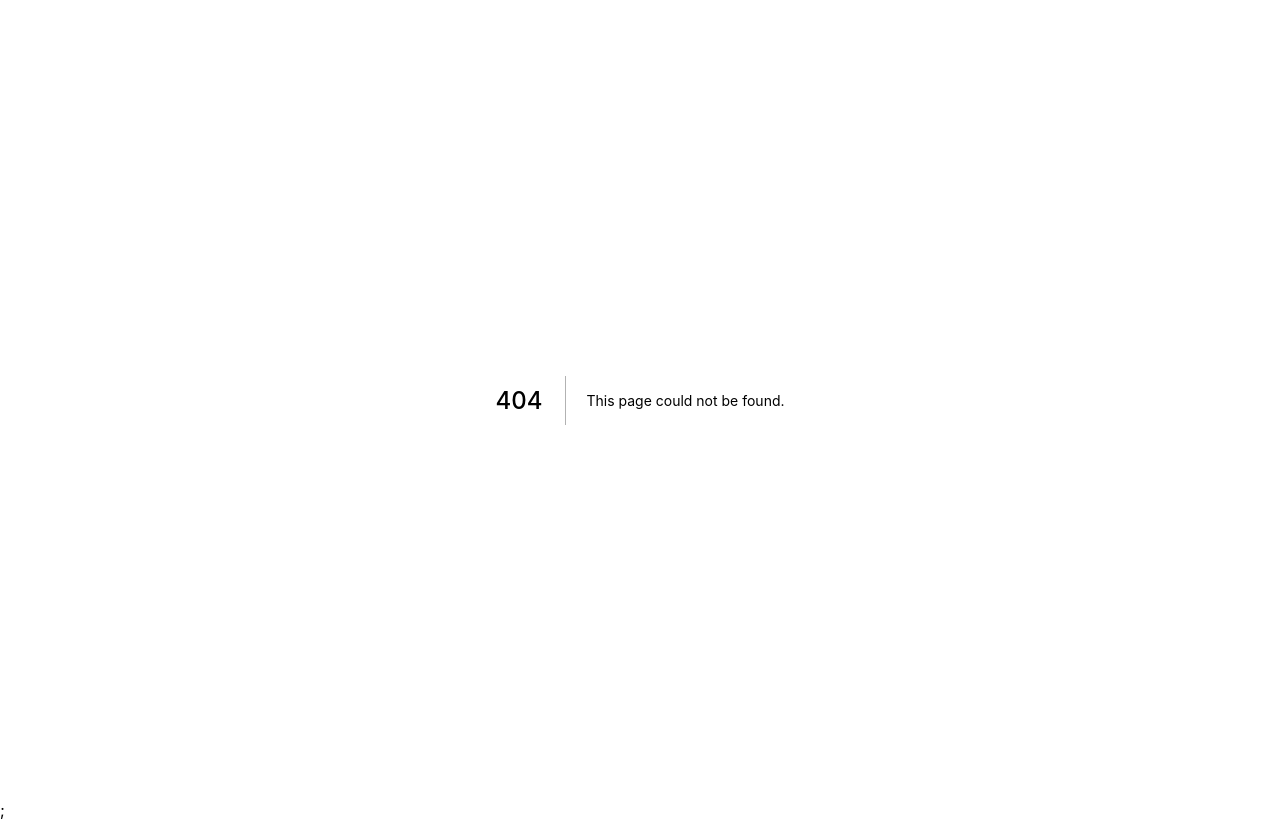
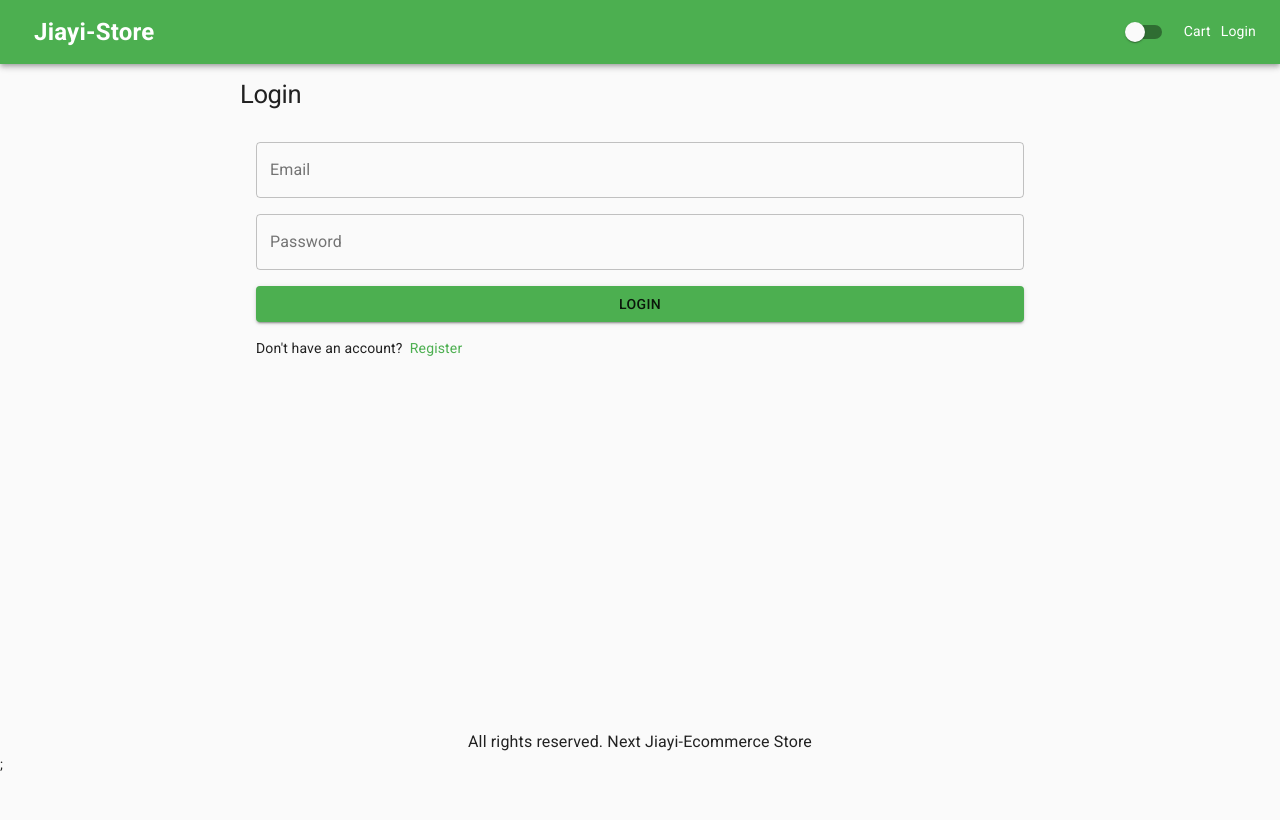
Before and after one commit to sujiayi317/jiayi-next-ecommerce, a Next.js app: page /login in a window 1280 px wide. Before the commit this address had no page. Built offline with nearby package versions, Linux system fonts and the light colour scheme.

Commit message:
Create Login Page     1. create form     2. add email and password field     3. add login button     4. style form

```diff
--- /dev/null
+++ b/pages/login.js
@@ -0,0 +1,58 @@
+import {
+  Button,
+  List,
+  ListItem,
+  TextField,
+  Typography,
+  Link,
+} from '@material-ui/core';
+import React from 'react';
+import useStyles from '../utils/styles';
+import Layout from './components/Layout';
+import NextLink from 'next/link';
+
+const Login = () => {
+  const classes = useStyles();
+  return (
+    <Layout title='Login'>
+      <form className={classes.form}>
+        <Typography component='h1' variant='h1'>
+          Login
+        </Typography>
+        <List>
+          <ListItem>
+            <TextField
+              variant='outlined'
+              fullWidth
+              id='email'
+              label='Email'
+              inputProps={{ type: 'email' }}
+            ></TextField>
+          </ListItem>
+          <ListItem>
+            <TextField
+              variant='outlined'
+              fullWidth
+              id='password'
+              label='Password'
+              inputProps={{ type: 'password' }}
+            ></TextField>
+          </ListItem>
+          <ListItem>
+            <Button variant='contained' type='submit' fullWidth color='primary'>
+              Login
+            </Button>
+          </ListItem>
+          <ListItem>
+            Don&apos;t have an account? &nbsp;
+            <NextLink href='/register' passHref>
+              <Link>Register</Link>
+            </NextLink>
+          </ListItem>
+        </List>
+      </form>
+    </Layout>
+  );
+};
+
+export default Login;
--- a/utils/styles.js
+++ b/utils/styles.js
@@ -25,6 +25,10 @@ const useStyles = makeStyles({
   section: {
     marginTop: 10,
     marginBottom: 10,
+  },
+  form: {
+    maxWidth: 800,
+    margin: '0 auto'
   }
 });
 
```
Also changed, not shown: pages/cart.js (+12 -1 lines), pages/shipping.js (added, +11 -0 lines).
